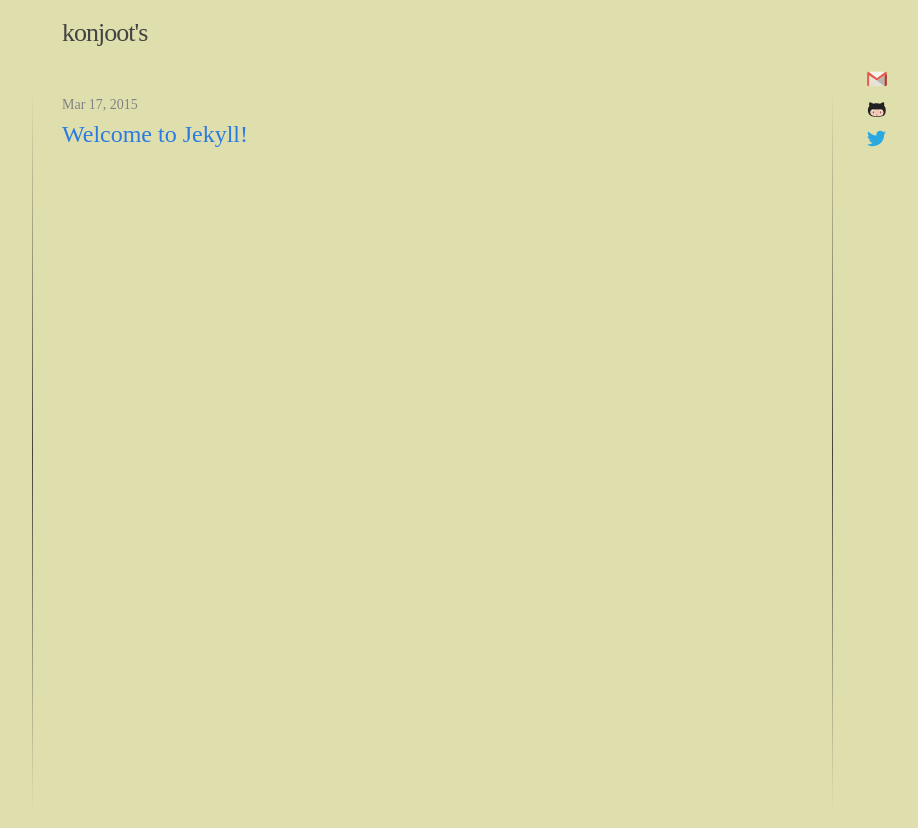
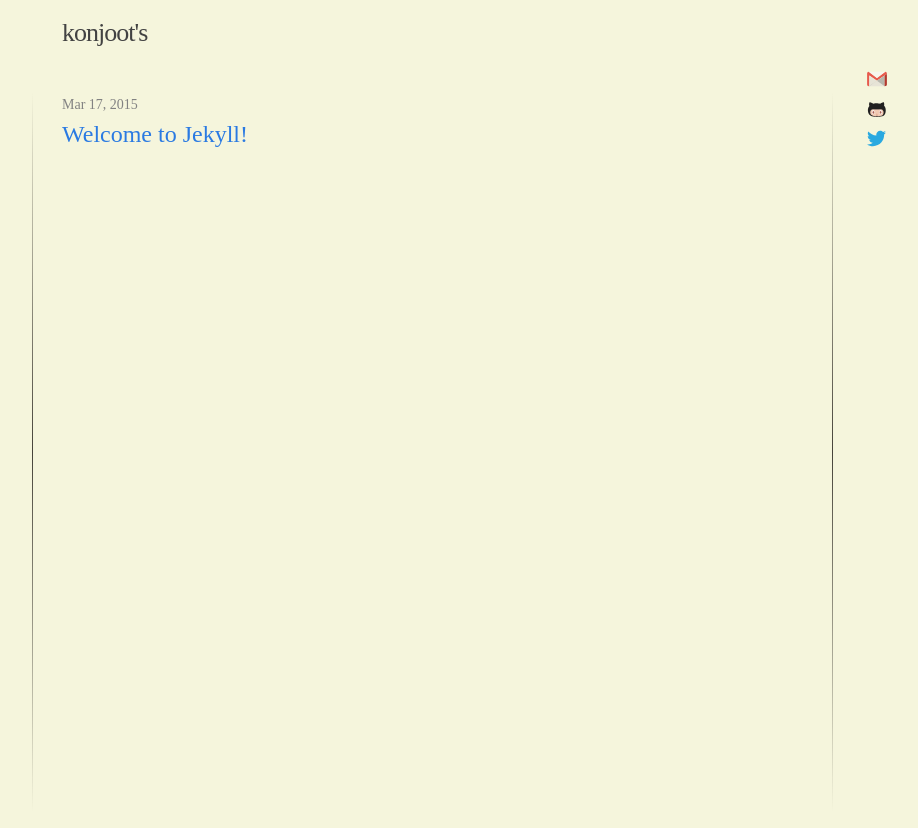
Before and after one commit to konjoot/konjoot.github.io, a Jekyll site: the page built from index.html, in a window 1280 px wide. Shown: the top 828 px of the page, without its empty margins (208-1126 px from the left). Built offline with Jekyll 4.4.1, drawn with Linux system fonts in a browser that asks for light colours; some web fonts are replaced.

Commit message:
background changed

```diff
--- a/_sass/_base.scss
+++ b/_sass/_base.scss
@@ -20,7 +20,7 @@ body {
     color: $text-color;
     // background-color: $background-color;
     // background-color: #dfdfbf;
-    background-color: #dfdfae;
+    background-color: beige;
     -webkit-text-size-adjust: 100%;
 }
 
```
